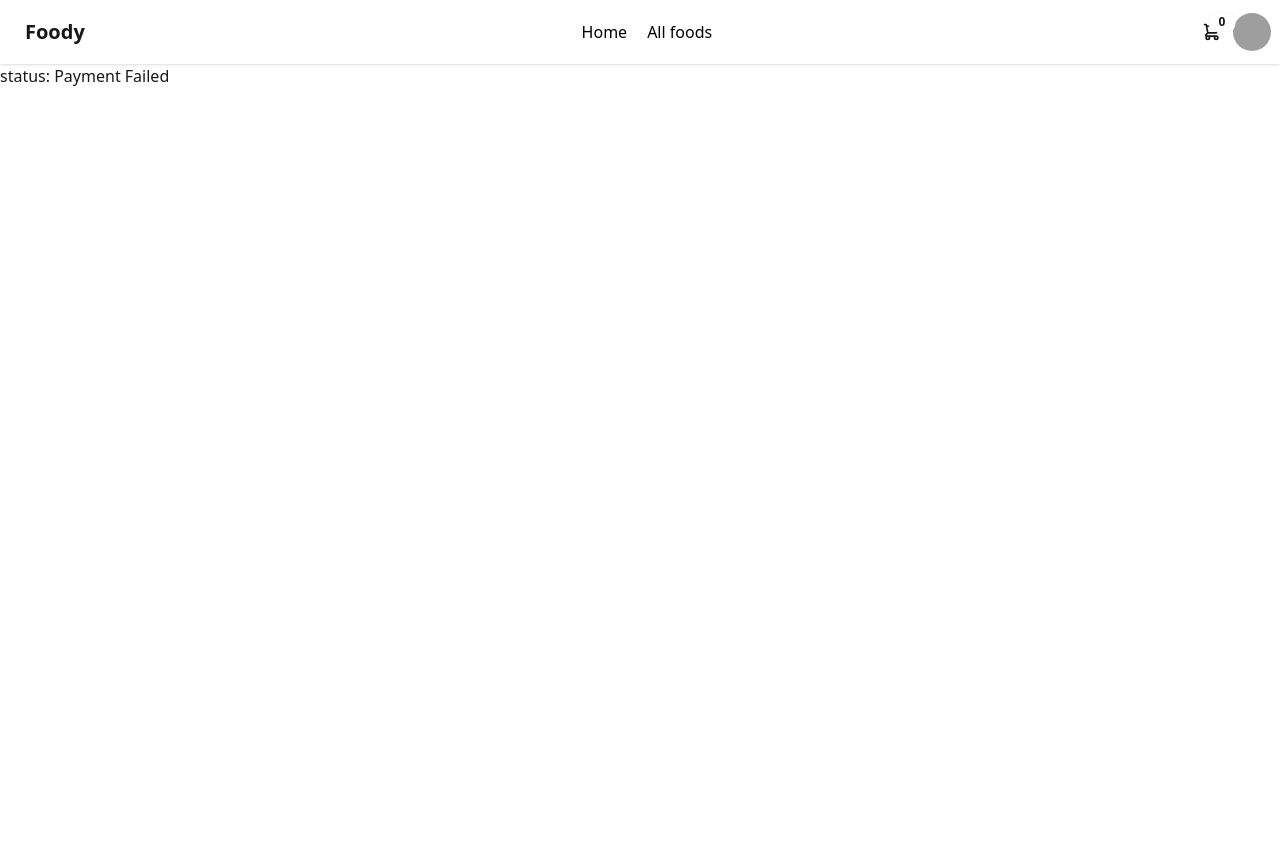
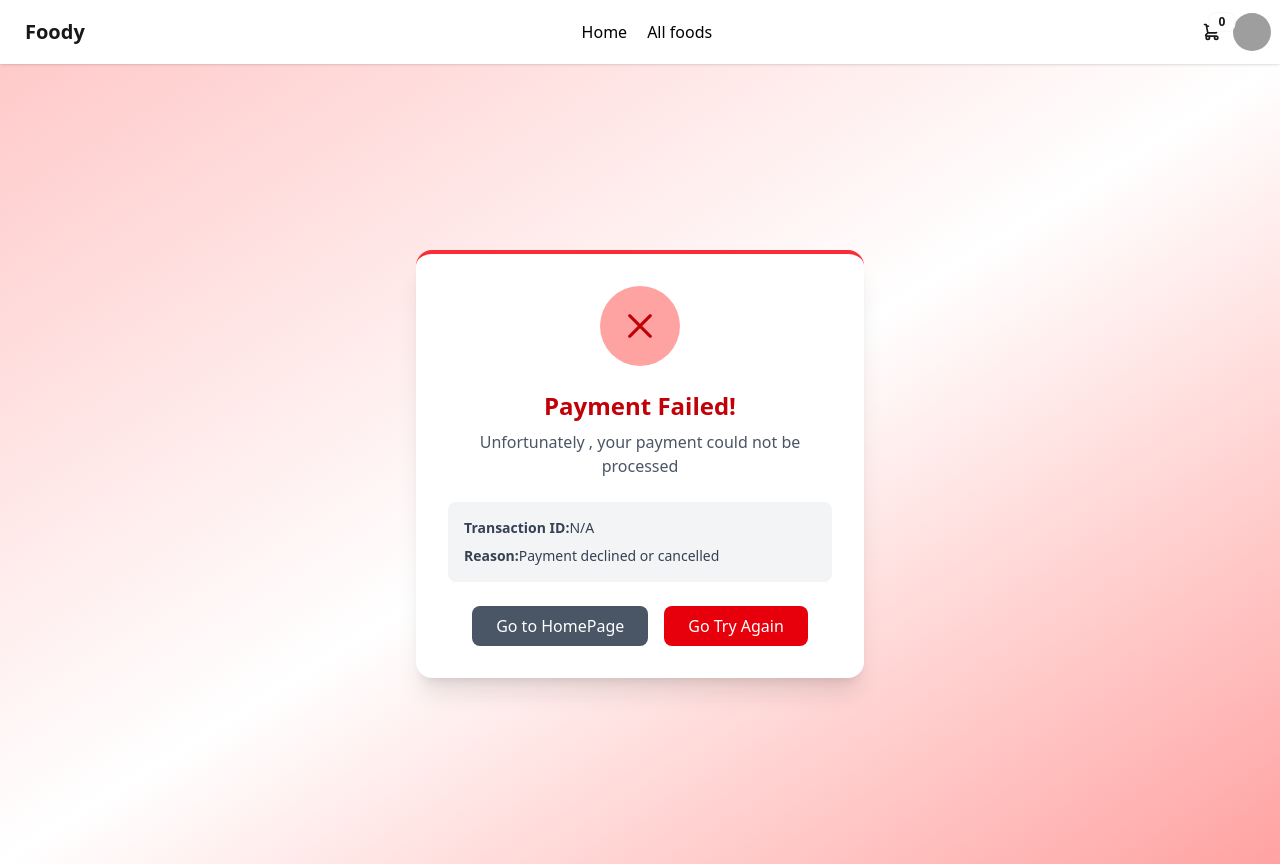
Before and after one commit to joy-mahmud/Foody, a React (Vite) app: page /payment/fail in a window 1280 px wide. Before the commit the page ends 800 px from the top, so only its background shows below. Built offline with nearby package versions, Linux system fonts and the light colour scheme; no server answers; grey boxes are pictures that could not be loaded.

Commit message:
payment success and fail page

```diff
--- a/package.json
+++ b/package.json
@@ -15,6 +15,7 @@
     "firebase": "^11.9.1",
     "lodash.debounce": "^4.0.8",
     "react": "^19.1.0",
+    "react-confetti-explosion": "^3.0.3",
     "react-dom": "^19.1.0",
     "react-hot-toast": "^2.5.2",
     "react-icons": "^5.5.0",
--- a/src/Pages/Payment/PaymentFailed.jsx
+++ b/src/Pages/Payment/PaymentFailed.jsx
@@ -1,9 +1,36 @@
 
 import React from 'react'
+import { RxCross2 } from 'react-icons/rx'
+import { Link, useSearchParams, } from 'react-router-dom'
 const PaymentFailed = () => {
+    const [searchParams] = useSearchParams()
+    const tran_id = searchParams.get("tran_id")
     return (
-        <div>
-            <p>status: Payment Failed</p>
+        <div className='min-h-screen flex flex-col items-center justify-center px-6 bg-gradient-to-br from-red-200 via-white to-red-300'>
+            <div className='bg-white shadow-xl p-8 max-w-md w-full text-center rounded-2xl border-t-4 border-red-500'>
+                <div className='flex justify-center items-center mb-6'>
+                    <div className='w-20 h-20 flex justify-center items-center rounded-full bg-red-300'>
+                        <RxCross2 className='text-red-700' size={40} />
+                    </div>
+                </div>
+
+                <h2 className='text-2xl font-bold text-red-700 mb-2'>Payment Failed!</h2>
+                <p className='text-gray-600 mb-6'>Unfortunately , your payment could not be processed</p>
+                <div className='bg-gray-100 rounded-lg p-4 text-left space-y-2 mb-6'>
+                    <p className='text-sm text-gray-700'>
+                        <span className='font-semibold'>Transaction ID:</span>{tran_id || "N/A"}
+                    </p>
+                    <p className='text-sm text-gray-700'>
+                        <span className='font-semibold'>Reason:</span>Payment declined or cancelled
+                    </p>
+                </div>
+                <div className='flex gap-4 justify-center'>
+                    <Link to={'/'} className='bg-gray-600 hover:bg-gray-700 text-white px-6 py-2 rounded-lg'>Go to HomePage</Link>
+                    <Link to={'/payment'} className='bg-red-600 hover:bg-red-700 text-white px-6 py-2 rounded-lg'>Go Try Again</Link>
+                </div>
+
+            </div>
+
         </div>
     )
 }
--- a/src/Pages/Payment/PaymentPage.jsx
+++ b/src/Pages/Payment/PaymentPage.jsx
@@ -12,10 +12,11 @@ const PaymentPage = () => {
     const { user } = useContext(AuthContext)
     const [formData, setFormData] = useState({ name: "", email: "", phone: "", address: "" })
     const [sslRedirectLoading, setSslRedirectLoading] = useState(false)
+    const [isButtonDisabled, setIsButtonDisabled] = useState(false)
     useEffect(() => {
         if (!loading) {
             setTotalPrice(cart.reduce((total, item) => total + item.price * item.quantity, 0).toFixed(2))
-
+            setIsButtonDisabled(cart.length === 0)
         }
     }, [loading, cart])
     const handlePayment = async (e) => {
@@ -78,7 +79,7 @@ const PaymentPage = () => {
                     </div>
 
                     <div className='flex justify-center mt-3'>
-                        <button type='submit' className='w-full px-5 py-2 text-white font-semibold shadow-md transition-all duration-200 rounded-lg bg-indigo-600 hover:bg-indigo-700 hover:cursor-pointer'>
+                        <button disabled={isButtonDisabled} type='submit' className={`w-full px-5 py-2 text-white font-semibold shadow-md transition-all duration-200 rounded-lg bg-indigo-600 hover:bg-indigo-700 ${isButtonDisabled ? 'hover:cursor-not-allowed' : 'hover:cursor-pointer'} `}>
                             {sslRedirectLoading ? "Redirecting.." : " Pay With SSLCOMMERZ"}
 
                         </button>
--- a/src/Pages/Payment/PaymentSuccess.jsx
+++ b/src/Pages/Payment/PaymentSuccess.jsx
@@ -1,14 +1,49 @@
-import React from 'react'
-import { useSearchParams } from 'react-router-dom'
+import React, { useEffect, useState } from 'react'
+import ConfettiExplosion from 'react-confetti-explosion'
+import { FaCheck } from 'react-icons/fa'
+import { Link, useSearchParams } from 'react-router-dom'
 const PaymentSuccess = () => {
     const [searchParams] = useSearchParams()
     const tran_id = searchParams.get("tran_id")
     const amount = searchParams.get("amount")
+    const [showConfetti, setShowConfetti] = useState(true)
+
+    useEffect(() => {
+        const timer = setTimeout(() => setShowConfetti(false), 5000)
+        return clearTimeout(timer)
+    }, [])
     return (
-        <div>
-            <p>status: Payment successfull</p>
-            <p>transaction id:{tran_id}</p>
-            <p>amount:{amount}</p>
+        <div className='min-h-screen flex flex-col items-center justify-center px-6 bg-gradient-to-br from-green-200 via-white to-green-300'>
+            {
+                showConfetti && (
+                    <ConfettiExplosion
+                        force={.8}
+                        duration={4000}
+                        particleCount={200}
+                        width={1600}
+                    />
+                )
+            }
+            <div className='bg-white shadow-xl p-8 max-w-md w-full text-center rounded-2xl border-t-4 border-green-500'>
+                <div className='flex justify-center items-center mb-6'>
+                    <div className='w-20 h-20 flex justify-center items-center rounded-full bg-green-200'>
+                        <FaCheck className='text-green-700' size={30} />
+                    </div>
+                </div>
+
+                <h2 className='text-2xl font-bold text-green-700 mb-2'>Payment Successfull!</h2>
+                <p className='text-gray-600 mb-6'>Thank you for your purchase. Your payment has been confirmed</p>
+                <div className='bg-gray-100 rounded-lg p-4 text-left space-y-2 mb-6'>
+                    <p className='text-sm text-gray-700'>
+                        <span className='font-semibold'>Transaction ID:</span>{tran_id}
+                    </p>
+                    <p className='text-sm text-gray-700'>
+                        <span className='font-semibold'>Amount Paid:</span>${amount}
+                    </p>
+                </div>
+                <Link to={'/'} className='bg-green-600 hover:bg-green-700 text-white px-6 py-2 rounded-lg'>Go to HomePage</Link>
+            </div>
+
         </div>
     )
 }
```
Also changed, not shown: 1 other file (tests, documents, lock files or other folders).
